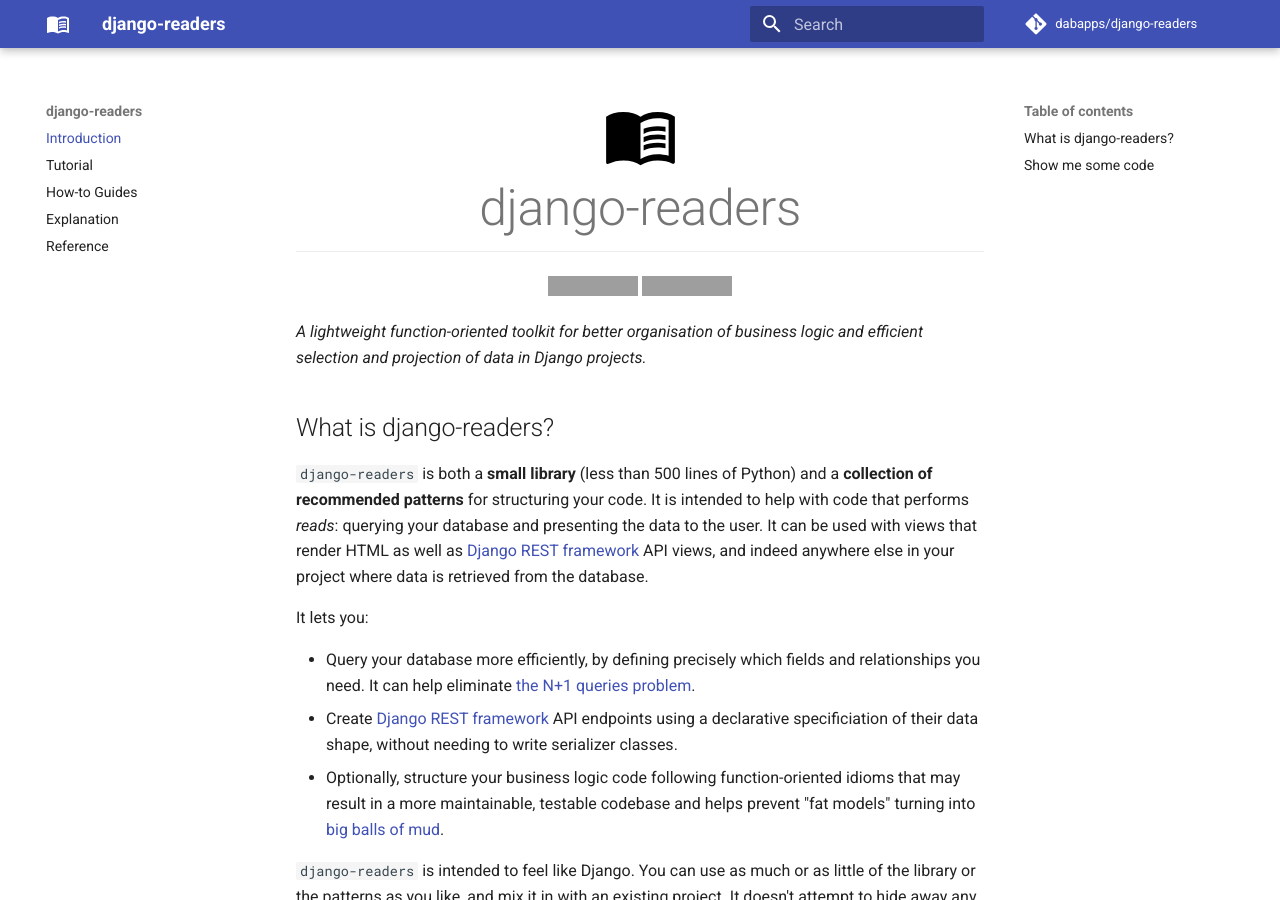
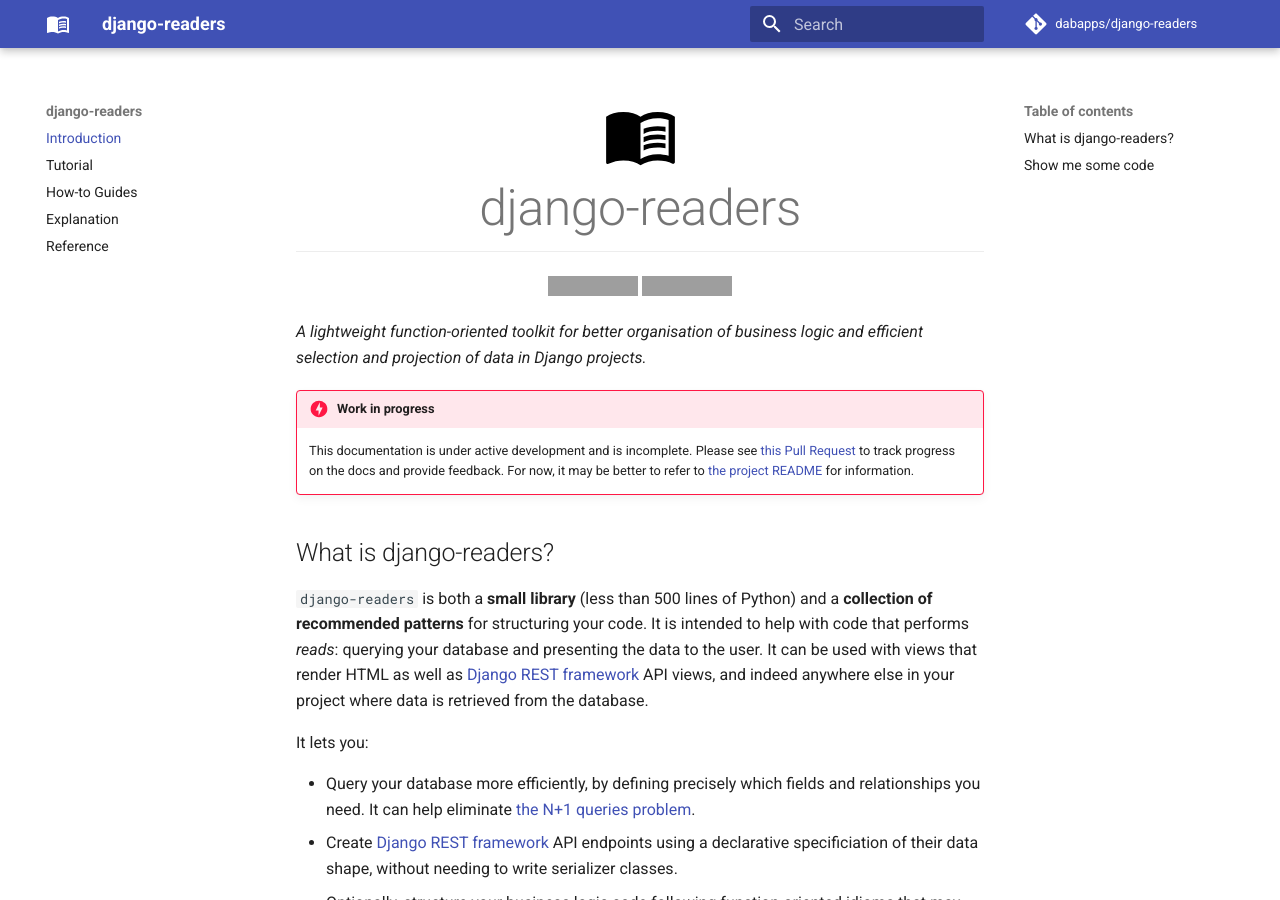
Before and after one commit to dabapps/django-readers, an MkDocs documentation site: the page built from docs/index.md, in a window 1280 px wide and 900 px high. Built offline with MkDocs 1.6.1 and Material for MkDocs 9.7.7, drawn with Linux system fonts in a browser that asks for light colours; comment, search, counter and statistics services are not loaded; grey boxes are pictures that could not be loaded.

Commit message:
Add note on docs being WIP

```diff
--- a/docs/index.md
+++ b/docs/index.md
@@ -18,6 +18,9 @@
 </div>
 
 _A lightweight function-oriented toolkit for better organisation of business logic and efficient selection and projection of data in Django projects._
+
+!!! danger "Work in progress"
+    This documentation is under active development and is incomplete. Please see [this Pull Request](https://github.com/dabapps/django-readers/pull/59) to track progress on the docs and provide feedback. For now, it may be better to refer to [the project README](https://github.com/dabapps/django-readers#readme) for information.
 
 ## What is django-readers?
 
```
